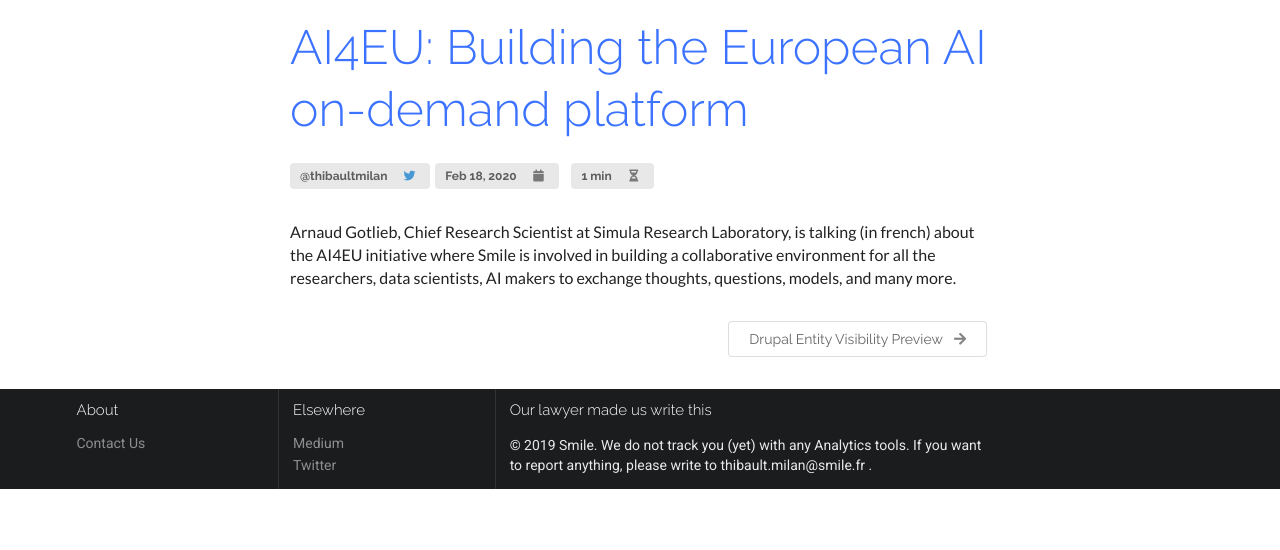
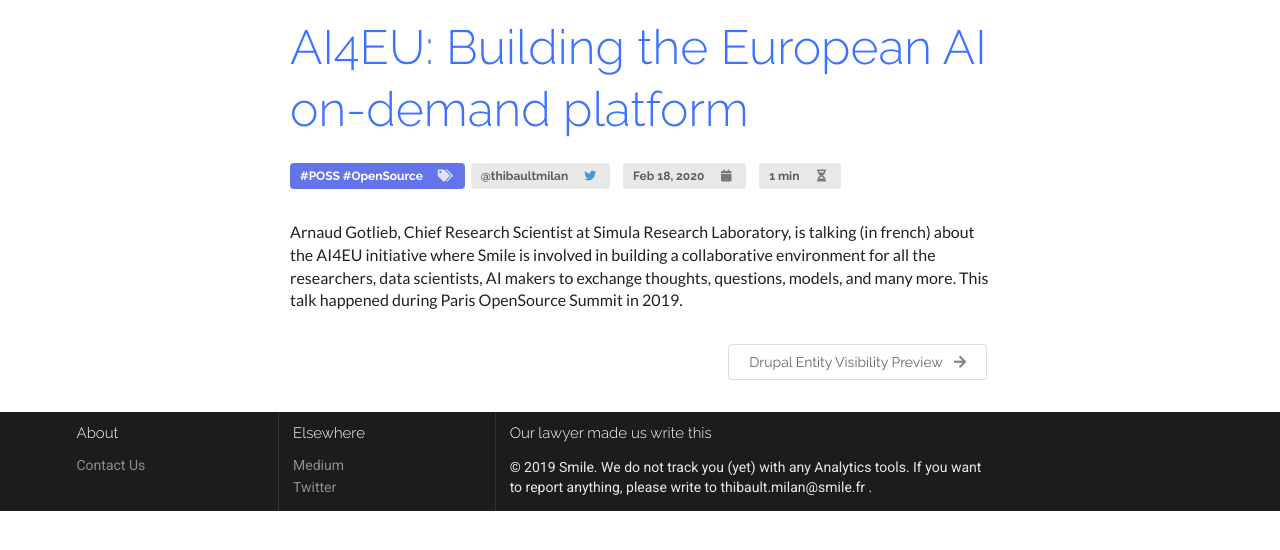
Before and after one commit to smileinnovation/website, a Jekyll site: the page built from _videos/ai4eu-building-the-european-ai-on-demand-platform.md, in a window 1280 px wide, cut to the strip 210-760 px from the top of the page. Built offline with Jekyll 4.4.1, drawn with Linux system fonts in a browser that asks for light colours; nearby versions of some CDN libraries.

Commit message:
Update from Forestry.io hello@thibaultmilan.com updated _videos/ai4eu-building-the-european-ai-on-demand-platform.md

```diff
--- a/_videos/ai4eu-building-the-european-ai-on-demand-platform.md
+++ b/_videos/ai4eu-building-the-european-ai-on-demand-platform.md
@@ -1,6 +1,8 @@
 ---
 date: 2020-02-18 10:35:46 +0000
-tags: []
+tags:
+- POSS
+- OpenSource
 author: thmil
 layout: post
 title: 'AI4EU: Building the European AI on-demand platform'
@@ -11,6 +13,7 @@
 description: Arnaud Gotlieb, Chief Research Scientist at Simula Research Laboratory,
   is talking (in french) about the AI4EU initiative where Smile is involved in building
   a collaborative environment for all the researchers, data scientists, AI makers
-  to exchange thoughts, questions, models, and many more.
+  to exchange thoughts, questions, models, and many more. This talk happened during
+  Paris OpenSource Summit in 2019.
 
 ---
```
Also changed, not shown: .forestry/front_matter/templates/_default.yml, .forestry/front_matter/templates/videos.yml.
